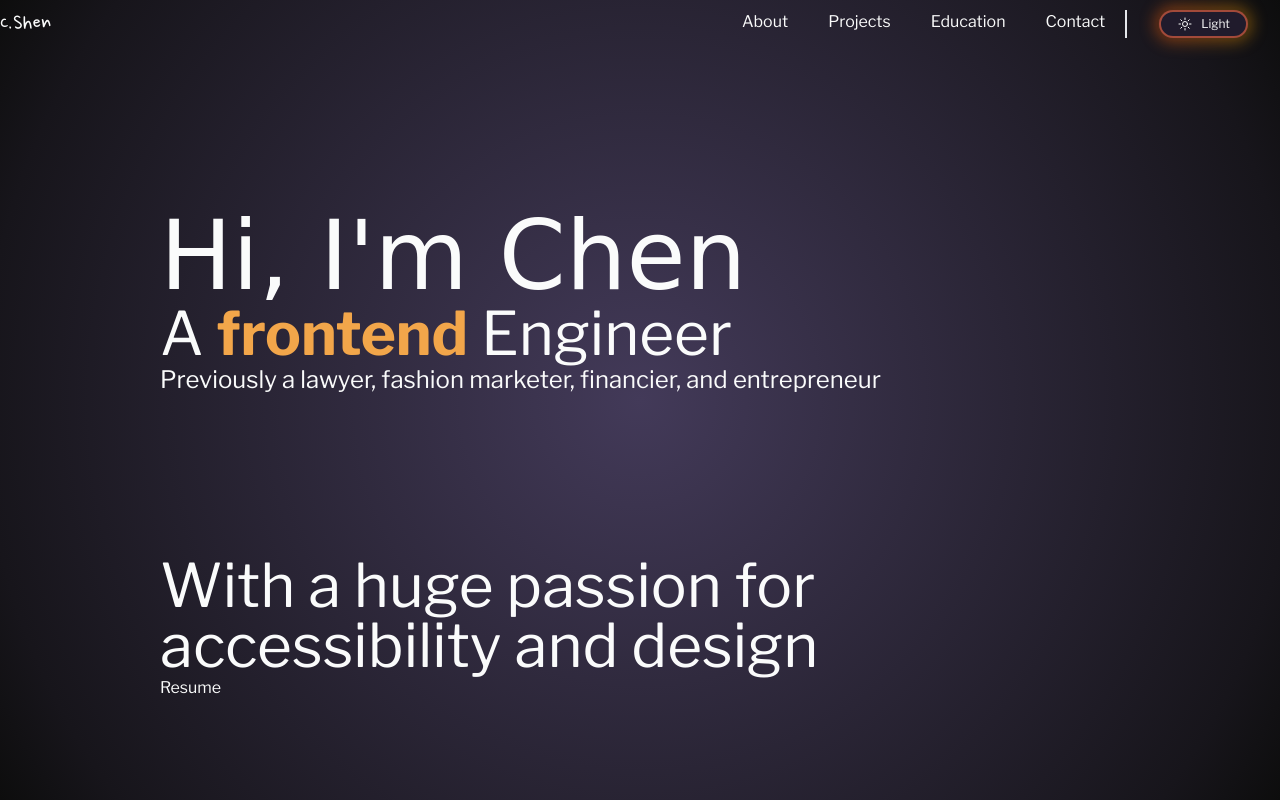
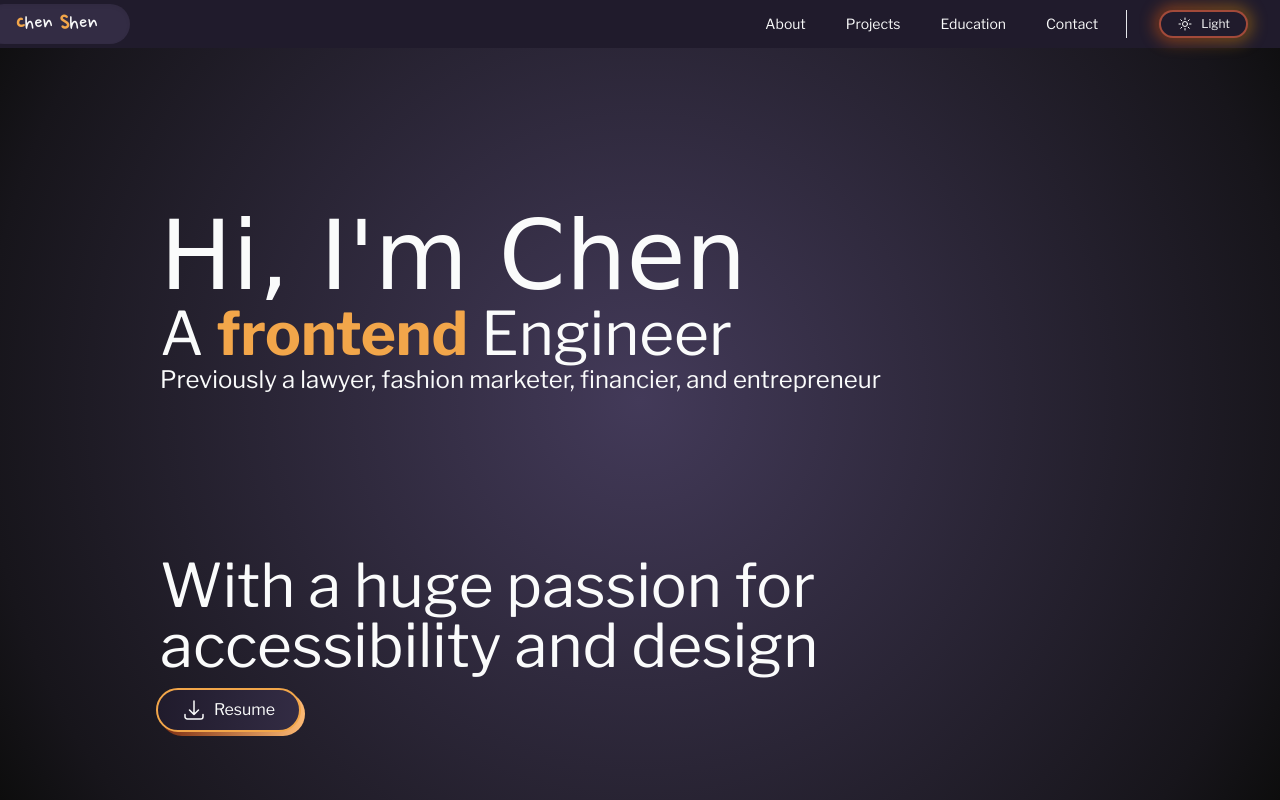
Before and after one commit to ChTiSh/ChTiSh.github.io, a React (Create React App) app in the folder my-app/: page / in a window 1280 px wide. Shown: the top 800 px of the page. Built offline with nearby package versions, Linux system fonts and the light colour scheme; a web font is replaced by a local one.

Commit message:
add 3d effect download button

```diff
--- a/my-app/package.json
+++ b/my-app/package.json
@@ -9,6 +9,7 @@
     "@testing-library/jest-dom": "^5.17.0",
     "@testing-library/react": "^13.4.0",
     "@testing-library/user-event": "^13.5.0",
+    "framer-motion": "^10.18.0",
     "react": "^18.2.0",
     "react-dom": "^18.2.0",
     "react-icons": "^5.0.1",
--- a/my-app/src/App.js
+++ b/my-app/src/App.js
@@ -5,6 +5,8 @@ import { useEffect, useState, createContext } from 'react';
 import AboutMe from './components/AboutMe.jsx';
 import NavBar from './components/NavBar.jsx';
 import SideBar from './components/SideBar.jsx';
+import Intro from './components/Intro.jsx';
+
 
 export const ThemeContext = createContext();
 
@@ -47,10 +49,10 @@ function App() {
     <ThemeContext.Provider value={{isLightMode, setMode}}>
     <div className="App">
       {/* The <header> element shows the navigation or the opening part of the web page. */}
-      <header className="App-header">
-        <nav className="App-nav flex justify-between sticky top-0 h-12 items-center">
-          <div className="logo nav-left">
-            <a href="#home"><button className='font-logo text-2xl'>C.Shen</button></a>
+      <header className="App-header sticky top-0 bg-dark">
+        <nav className="App-nav flex justify-end h-12 items-center">
+          <div className="absolute logo nav-left -left-4 w-46 shadow-inner rounded-full bg-primary">
+            <a href="#home"><button className='font-logo text-2xl px-8 py-1 hover:transition hover:duration-1000 ease-in-out hover:text-accent '><strong className='text-accent'>C</strong>hen <strong className='text-accent'>S</strong>hen</button></a>
           </div>
 
           <NavBar />
@@ -68,25 +70,13 @@ function App() {
       {/* The <main> element contains the main content of the web page. */}
       <main className="App-main">
         <section id='home'>
-          <div className='my-20 desktop:my-40 m-auto w-3/4'>
-            <div className='intro-top'>
-              <h1 className='font-accent text-4xl desktop:text-8xl'>Hi, I'm Chen</h1>
-              <h2 className='text-2xl desktop:text-6xl'>A <strong className='text-accent'>frontend</strong> Engineer</h2>
-              <h4 className='text-sm desktop:text-2xl'>Previously a lawyer, fashion marketer, financier, and entrepreneur</h4>
-            </div>
-            <div className='intro-bottom my-10 desktop:my-40'>
-              <h2 className='text-2xl desktop:text-6xl'>With a huge passion for accessibility and design</h2>
-              <button>Resume</button>
-            </div>
-          </div>
+          <Intro />
         </section>
         <section id='aboutme'>
         <svg width="100vw" height="100vw" viewBox="0 0 1214 721" fill="none" xmlns="http://www.w3.org/2000/svg">
         <path d="M0 0L1214 6.10352e-05V720.521L0 472.718V0Z" fill="#332C44"/>
         </svg>
 
-
-          <img src='https://via.placeholder.com/150' alt='profile picture' />
           <AboutMe />
           <h2>About Me</h2>
           <p>lorem ipsum terja aquafaba. Maktig fotogyn emfoni. Anajörårade diting. Mytoskop ärad. Icke-binär preren: om nyhetsundvikare saguheten. </p>
--- /dev/null
+++ b/my-app/src/components/FancyButton.jsx
@@ -0,0 +1,16 @@
+const downloadIcon = <svg xmlns="http://www.w3.org/2000/svg" fill="none" viewBox="0 0 24 24" strokeWidth={1.5} stroke="currentColor" className="w-6 h-6">
+                    <path strokeLinecap="round" strokeLinejoin="round" d="M3 16.5v2.25A2.25 2.25 0 0 0 5.25 21h13.5A2.25 2.25 0 0 0 21 18.75V16.5M16.5 12 12 16.5m0 0L7.5 12m4.5 4.5V3" />
+                    </svg>
+const FancyButton = () => {
+    return (
+            <button className="fancy-button bg-gradient-to-r from-orange-900 to-orange-300 my-4 rounded-full ">
+                 <div className='flex gap-x-2 bg-gradient-to-r from-dark to-primary -translate-x-1 -translate-y-1 px-6 py-2 rounded-full border-2 border-accent transition translate ease-in-out hover:translate-y-px hover:translate-x-px '>
+                {downloadIcon}
+                <span>Resume</span>
+                </div>
+            </button>
+
+    );
+};
+
+export default FancyButton;
--- /dev/null
+++ b/my-app/src/components/Intro.jsx
@@ -0,0 +1,33 @@
+import { motion} from "framer-motion";
+import FancyButton from './FancyButton.jsx';
+
+const Intro = () => {
+    return (
+        <motion.div
+            className="intro-top"
+            initial={{ opacity: 0, scale: 0.5 }}
+            animate={{ opacity: 1, scale: 1 }}
+            transition={{
+                duration: 0.8,
+                delay: 0.2,
+                type: "spring",
+                stiffness: 100,
+                ease: [0, 0.71, 0.2, 1.01],
+            }}
+        >
+            <div className='my-20 desktop:my-40 m-auto w-3/4'>
+                <div className='intro-top'>
+                <h1 className='font-accent text-4xl desktop:text-8xl'>Hi, I'm Chen</h1>
+                <h2 className='text-2xl desktop:text-6xl'>A <strong className='text-accent'>frontend</strong> Engineer</h2>
+                <h4 className='text-sm desktop:text-2xl'>Previously a lawyer, fashion marketer, financier, and entrepreneur</h4>
+                </div>
+                <div className='intro-bottom my-10 desktop:my-40'>
+                <h2 className='text-2xl desktop:text-6xl'>With a huge passion for accessibility and design</h2>
+                <FancyButton />
+                </div>
+            </div>
+        </motion.div>
+    );
+};
+
+export default Intro;
--- a/my-app/src/components/NavBar.jsx
+++ b/my-app/src/components/NavBar.jsx
@@ -18,11 +18,11 @@ const NavBar = () => {
     return (
         <div  className="hidden tablet:block " >
             <div className="logo nav-right flex justify-between align-middle desktop:text-xl">
-                <ul className='flex text-base border-r-2 '>
-                    <li className='px-5 hover:border-b rounded border-accent'><a href="#aboutme">About</a></li>
-                    <li className='px-5 hover:border-b rounded border-accent'><a href="#projects">Projects</a></li>
-                    <li className='px-5 hover:border-b rounded border-accent'><a href="#education">Education</a></li>
-                    <li className='px-5 hover:border-b rounded border-accent'><a href="#contact">Contact</a></li>
+                <ul className='flex text-sm pt-1 border-r px-2'>
+                    <li className='px-5 hover:underline hover:decoration-accent decoration-solid underline-offset-4 decoration-4 hover:font-bold'><a href="#aboutme">About</a></li>
+                    <li className='px-5 hover:underline hover:decoration-accent decoration-solid underline-offset-4 decoration-4 hover:font-bold'><a href="#projects">Projects</a></li>
+                    <li className='px-5 hover:underline hover:decoration-accent decoration-solid underline-offset-4 decoration-4 hover:font-bold'><a href="#education">Education</a></li>
+                    <li className='px-5 hover:underline hover:decoration-accent decoration-solid underline-offset-4 decoration-4 hover:font-bold'><a href="#contact">Contact</a></li>
                 </ul>
                 <div className="mode-switch desktop:text-base">
                     {!isLightMode ?
```
Also changed, not shown: 1 other file (tests, documents, lock files or other folders).
